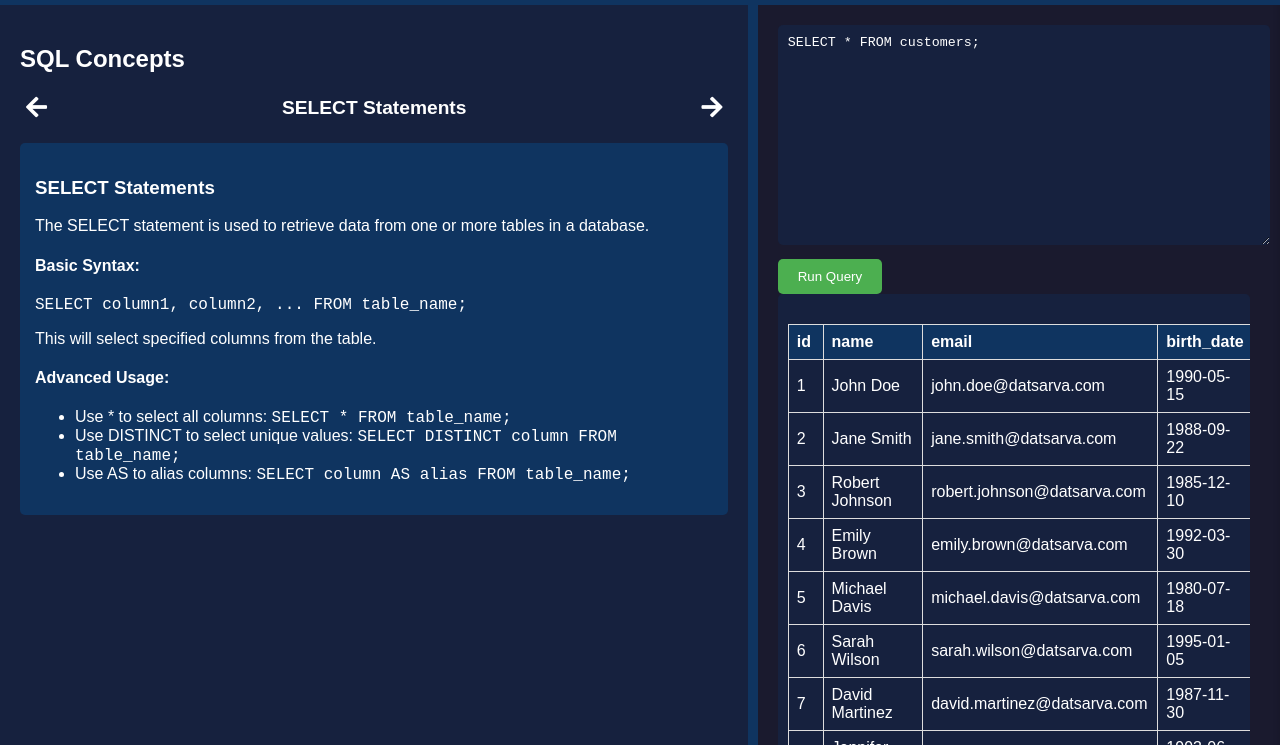
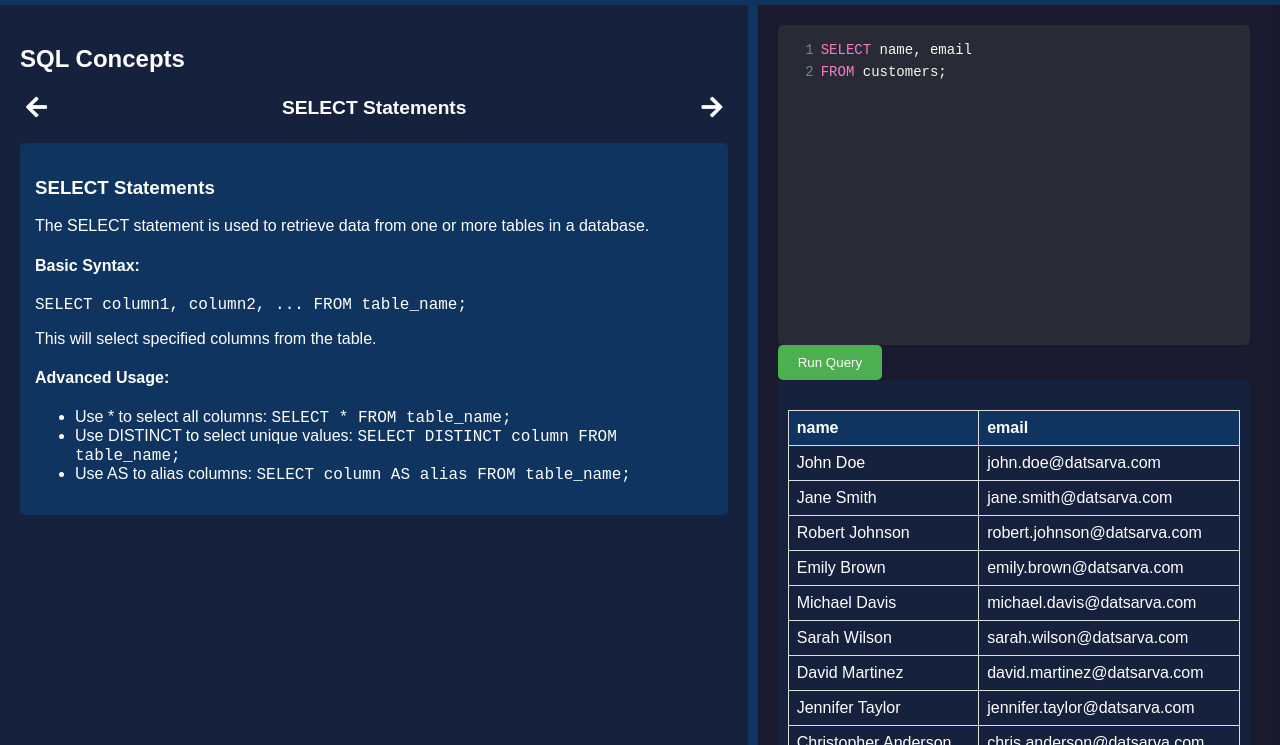
Before and after one commit to AkhilGurrapu/PythonSarva, a plain HTML site: page index.html in a window 1280 px wide. Both pictures are taken after a click on the button "Run Query". Shown: the part 55-800 px from the top of the page. Drawn offline with nearby package versions, Linux system fonts and the light colour scheme.

Commit message:
colorQueryFormat

```diff
--- a/css/styles.css
+++ b/css/styles.css
@@ -487,3 +487,16 @@ header {
 #preview-erd:hover {
     background-color: #303f9f;
 }
+
+
+
+.CodeMirror {
+    height: 200px;
+    border-radius: 5px;
+    font-family: 'Monaco', 'Menlo', 'Ubuntu Mono', 'Consolas', 'source-code-pro', monospace;
+    font-size: 14px;
+    background-color: #1e293b;
+    color: #e2e8f0;
+    line-height: 1.6;
+    padding: 10px;
+}
--- a/index.html
+++ b/index.html
@@ -6,6 +6,8 @@
     <title>SQL Learning Platform</title>
     <link rel="stylesheet" href="css/styles.css">
     <link rel="stylesheet" href="https://cdnjs.cloudflare.com/ajax/libs/font-awesome/5.15.3/css/all.min.css">
+    <link rel="stylesheet" href="https://cdnjs.cloudflare.com/ajax/libs/codemirror/5.62.0/codemirror.min.css">
+    <link rel="stylesheet" href="https://cdnjs.cloudflare.com/ajax/libs/codemirror/5.62.0/theme/dracula.min.css">
     <script src="https://cdnjs.cloudflare.com/ajax/libs/sql.js/1.8.0/sql-wasm.js"></script>
 </head>
 <body>
@@ -64,5 +66,7 @@
     <script src="js/database.js" type="module"></script>
     <script src="js/main.js" type="module"></script>
     <script src="js/layout.js"></script>
+    <script src="https://cdnjs.cloudflare.com/ajax/libs/codemirror/5.62.0/codemirror.min.js"></script>
+    <script src="https://cdnjs.cloudflare.com/ajax/libs/codemirror/5.62.0/mode/sql/sql.min.js"></script>
 </body>
 </html>
--- a/js/concepts.js
+++ b/js/concepts.js
@@ -15,12 +15,21 @@ export const concepts = [
 export function showConcept(index) {
     const conceptContent = document.getElementById('concept-content');
     const currentConcept = document.getElementById('current-concept');
-    const sqlEditor = document.getElementById('sql-editor');
 
     const concept = concepts[index];
     conceptContent.innerHTML = concept.content;
     currentConcept.textContent = concept.title;
-    sqlEditor.value = concept.practice;
+
+    // Update CodeMirror instead of the textarea
+    if (window.sqlEditor) {
+        window.sqlEditor.setValue(concept.practice || '');
+        window.sqlEditor.refresh();
+    } else {
+        const sqlEditor = document.getElementById('sql-editor');
+        if (sqlEditor) {
+            sqlEditor.value = concept.practice || '';
+        }
+    }
 }
 
 export function populateTopicList(onSelectTopic) {
--- a/js/concepts/aggregateFunctions.js
+++ b/js/concepts/aggregateFunctions.js
@@ -7,5 +7,6 @@ export const aggregateFunctions = {
         <pre>SELECT AVG(price) as average_price FROM products;</pre>
         <p>This will calculate the average price from the products table.</p>
     `,
-    practice: "SELECT AVG(price) as average_price FROM products;"
+    practice: `SELECT AVG(price) as average_price
+FROM products;`,
 };
--- a/js/concepts/groupByClause.js
+++ b/js/concepts/groupByClause.js
@@ -7,5 +7,7 @@ export const groupByClause = {
         <pre>SELECT name, AVG(price) as avg_price FROM products GROUP BY name;;</pre>
         <p>This will count the number of products in each name group.</p>
     `,
-    practice: "SELECT name, AVG(price) as avg_price FROM products GROUP BY name;"
+    practice: `SELECT name, AVG(price) as avg_price
+FROM products
+GROUP BY name;`,
 };
--- a/js/concepts/joinOperations.js
+++ b/js/concepts/joinOperations.js
@@ -9,5 +9,7 @@ FROM users
 JOIN orders ON users.id = orders.user_id;</pre>
         <p>This will select the name from the users table and the order_date from the orders table, joining the tables on the user_id.</p>
     `,
-    practice: "SELECT customers.name, sales.sale_id, sales.quantity FROM customers JOIN sales ON customers.id = sales.customer_id;"
+    practice: `SELECT customers.name, sales.sale_id, sales.quantity
+FROM customers
+JOIN sales ON customers.id = sales.customer_id;`,
 };
--- a/js/concepts/selectStatements.js
+++ b/js/concepts/selectStatements.js
@@ -14,15 +14,6 @@ export const selectStatements = {
             <li>Use AS to alias columns: <code>SELECT column AS alias FROM table_name;</code></li>
         </ul>
     `,
-    practice: "SELECT * FROM customers;",
-    script: `
-        function generateQuery() {
-            const selector = document.getElementById('column-selector');
-            const selectedColumns = Array.from(selector.selectedOptions).map(option => option.value);
-            const query = selectedColumns.length > 0
-                ? \`SELECT \${selectedColumns.join(', ')} FROM customers;\`
-                : 'SELECT * FROM customers;';
-            document.getElementById('generated-query').textContent = query;
-        }
-    `
+    practice: `SELECT name, email
+FROM customers;`,
 };
--- a/js/concepts/whereClause.js
+++ b/js/concepts/whereClause.js
@@ -7,5 +7,7 @@ export const whereClause = {
         <pre>SELECT * FROM users WHERE age > 18;</pre>
         <p>This will select all columns from the users table where the age is greater than 18.</p>
     `,
-    practice: "SELECT * FROM products WHERE price > 50;"
+    practice: `SELECT *
+FROM products
+WHERE price > 50;`,
 };
--- a/js/main.js
+++ b/js/main.js
@@ -4,6 +4,8 @@ import { initERD } from './erd.js';
 
 
 let currentConceptIndex = 0;
+let sqlEditor;
+
 
 document.addEventListener('DOMContentLoaded', async () => {
     await initializeDB();
@@ -25,9 +27,28 @@ document.addEventListener('DOMContentLoaded', async () => {
     previewSchemaBtn.addEventListener('click', toggleSchemaSidebar);
     overlay.addEventListener('click', closeSidebars);
 
+
+    sqlEditor = CodeMirror.fromTextArea(document.getElementById("sql-editor"), {
+        mode: "text/x-sql",
+        theme: "dracula",
+        lineNumbers: true,
+        autoCloseBrackets: true,
+        matchBrackets: true,
+        indentUnit: 4,
+        tabSize: 4,
+        indentWithTabs: true,
+        extraKeys: {"Ctrl-Space": "autocomplete"}
+    });
+
+
     populateTopicList(selectTopic);
     showConcept(currentConceptIndex);
-    // Initialize ERD functionality
+
+    if (concepts[currentConceptIndex].practice) {
+        sqlEditor.setValue(concepts[currentConceptIndex].practice);
+        sqlEditor.refresh();
+    }
+
     initERD();
 });
 
@@ -118,15 +139,19 @@ function navigateConcept(direction) {
 
 function resetOutputArea() {
     const outputArea = document.getElementById('output-area');
-    outputArea.innerHTML = ''; // Clear the output area
-    const sqlEditor = document.getElementById('sql-editor');
-    sqlEditor.value = concepts[currentConceptIndex].practice || ''; // Reset SQL editor to the practice query of the current concept
+    outputArea.innerHTML = '';
+    if (concepts[currentConceptIndex].practice) {
+        sqlEditor.setValue(concepts[currentConceptIndex].practice);
+        sqlEditor.refresh();
+    } else {
+        sqlEditor.setValue('');
+        sqlEditor.refresh();
+    }
 }
 
 async function handleRunQuery() {
-    const sqlEditor = document.getElementById('sql-editor');
     const outputArea = document.getElementById('output-area');
-    const query = sqlEditor.value;
+    const query = sqlEditor.getValue();
 
     try {
         const result = await runQuery(query);
```
